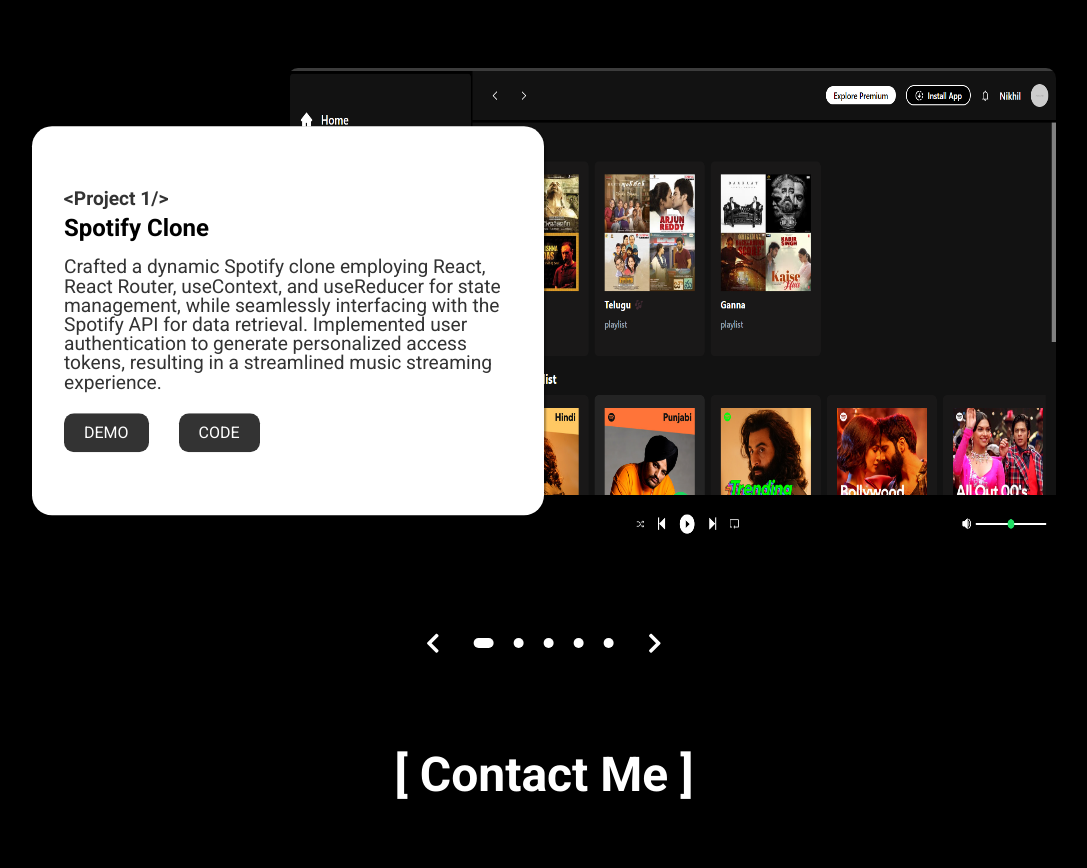
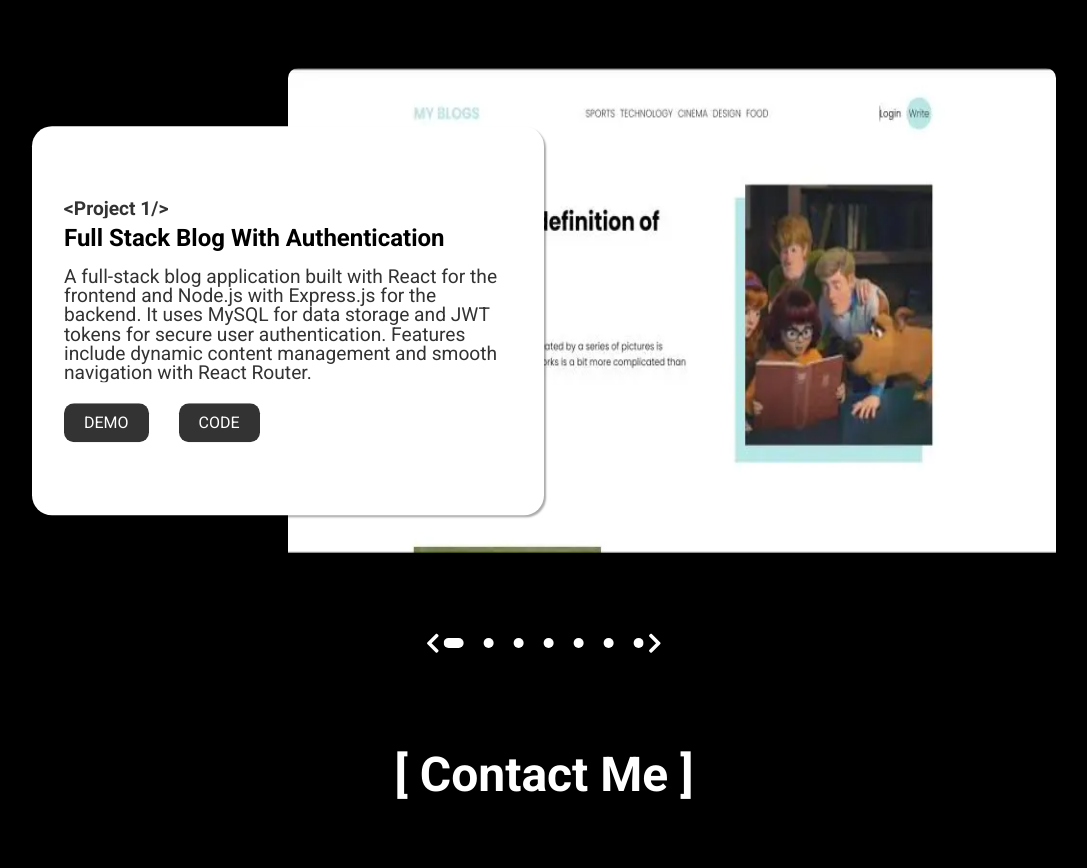
Before and after one commit to nikhilsaiankilla/nikhilsaiportfolio, a React (Create React App) app: page / in a window 1280 px wide. Shown: the part 2660-3528 px from the top of the page, without its empty margins (96-1183 px from the left). Built offline with nearby package versions, Linux system fonts and the light colour scheme.

Commit message:
added projects

```diff
--- a/src/assests/index.js
+++ b/src/assests/index.js
@@ -3,5 +3,7 @@
 import spotify from "./spotify.png";
 import portfolio from "./portfolio.png";
 import ecom from "./ecom.png";
+import blog from './blog.webp'
+import moviesApp from './movieApp.webp'
 
-export { project1, gpt, spotify, portfolio, ecom };
+export { project1, gpt, spotify, portfolio, ecom, blog, moviesApp };
--- a/src/sections/projectsSection/ProjectsSection.jsx
+++ b/src/sections/projectsSection/ProjectsSection.jsx
@@ -9,12 +9,19 @@
 import { useState } from 'react';
 
 //Importing Images
-import { project1, gpt, spotify, portfolio, ecom } from '../../assests/index'
+import { project1, gpt, spotify, portfolio, ecom, blog, moviesApp } from '../../assests/index'
 
 const ProjectsSection = () => {
   const [activeSlide, setActiveSlide] = useState(0);
 
   let projects = [
+    {
+      img: blog,
+      title: 'full stack blog with authentication',
+      desc: "A full-stack blog application built with React for the frontend and Node.js with Express.js for the backend. It uses MySQL for data storage and JWT tokens for secure user authentication. Features include dynamic content management and smooth navigation with React Router.",
+      liveLink: 'https://myblogs24.vercel.app/',
+      gitLink: 'https://github.com/nikhilsaiankilla/BLOG-BACKEND',
+    },
     {
       img: spotify,
       title: 'spotify clone',
@@ -30,13 +37,6 @@
       gitLink: 'https://github.com/nikhilsaiankilla/ecommerce-project',
     },
     {
-      img: gpt,
-      title: 'gpt-3 landing page',
-      desc: "Crafted a responsive GPT-3 landing page using React and SCSS for my inaugural project. This showcases my skills in creating visually appealing and user-friendly interfaces. Explore the simplicity and elegance of this responsive design, highlighting my dedication to engaging web experiences",
-      liveLink: 'https://gpt-3-reactjs.vercel.app/',
-      gitLink: 'https://github.com/nikhilsaiankilla/GPT-3-ReactJS-',
-    },
-    {
       img: portfolio,
       title: 'My Portfolio',
       desc: "Developed my personal portfolio using React, React Router for navigation, and Redux for efficient state management. The clean UI design incorporates subtle animations for a polished look. Explore my portfolio to witness a seamless blend of technology and design, showcasing my skills in creating user-friendly and visually appealing web applications.",
@@ -44,11 +44,25 @@
       gitLink: 'https://github.com/nikhilsaiankilla/Nikhil-s-portfolio',
     },
     {
+      img: moviesApp,
+      title: 'Movies App (IMDb Clone)',
+      desc: "A movie database app that lets users search for movies, view ratings, and access detailed information. Developed with React and React Router for a smooth interface and navigation. Utilizes a movies API for real-time data retrieval and comprehensive search functionality.",
+      liveLink: 'https://movie-app-react-js-nikhil.vercel.app/',
+      gitLink: 'https://github.com/nikhilsaiankilla/MovieAppReactjs.git',
+    },
+    {
       img: project1,
       title: 'mirianda',
       desc: "Crafted a fully functional, responsive newspaper-themed website using HTML, CSS, and JavaScript, with dynamic animations powered by GSAP. Explore the nostalgic retro design while enjoying a seamless user experience. This project reflects my proficiency in front-end development and my ability to bring creative themes to life with engaging animations.",
       liveLink: 'https://mirandaclonebynikhil.netlify.app/',
       gitLink: 'https://github.com/nikhilsaiankilla/miranda-clone',
+    },
+    {
+      img: gpt,
+      title: 'gpt-3 landing page',
+      desc: "Crafted a responsive GPT-3 landing page using React and SCSS for my inaugural project. This showcases my skills in creating visually appealing and user-friendly interfaces. Explore the simplicity and elegance of this responsive design, highlighting my dedication to engaging web experiences",
+      liveLink: 'https://gpt-3-reactjs.vercel.app/',
+      gitLink: 'https://github.com/nikhilsaiankilla/GPT-3-ReactJS-',
     },
   ]
 
```
Also changed, not shown: src/assests/blog.webp (added), src/assests/movieApp.webp (added).
